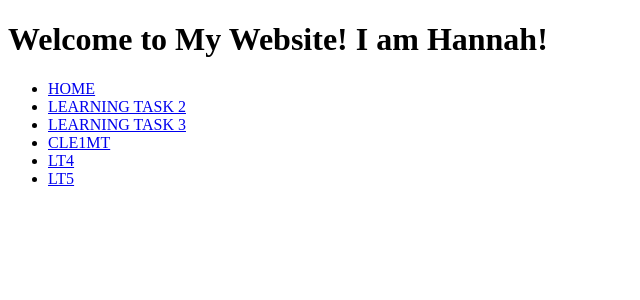
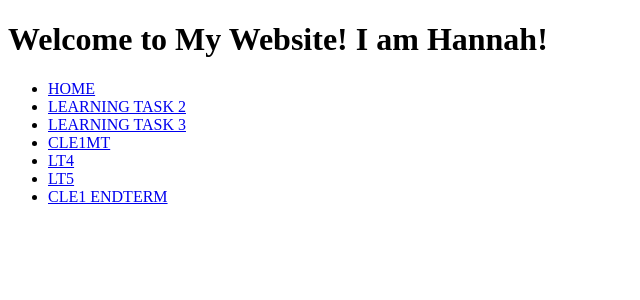
Before and after one commit to Hunnuh18/learningtask, a PHP site: page / in a window 1280 px wide. Shown: the top 300 px of the page, without its empty margins (0-640 px from the left). Run offline with PHP 8.4, Linux system fonts and the light colour scheme.

Commit message:
Update index.php

```diff
--- a/index.php
+++ b/index.php
@@ -12,6 +12,7 @@
     <li><a href="/CLE1MT/index.html" target= "_blank"> CLE1MT </a> </li>
     <li><a href="/LT4/index.html" target= "_blank"> LT4 </a> </li>
     <li><a href="/LT5/index.html" target= "_blank"> LT5 </a> </li>
+    <li><a href="/CLE1 ENDTERM/index.html" target= "_blank"> CLE1 ENDTERM </a> </li>
   </ul>
   </body>
 </html>
```
